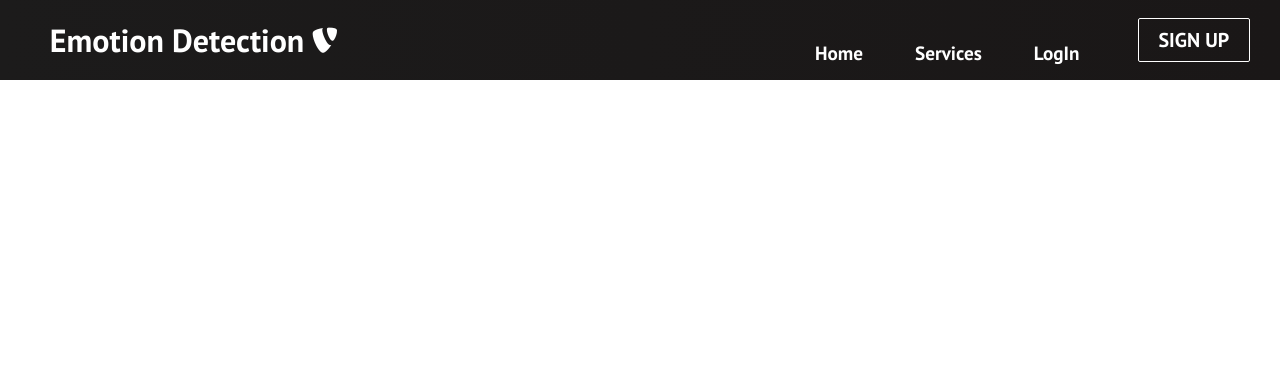
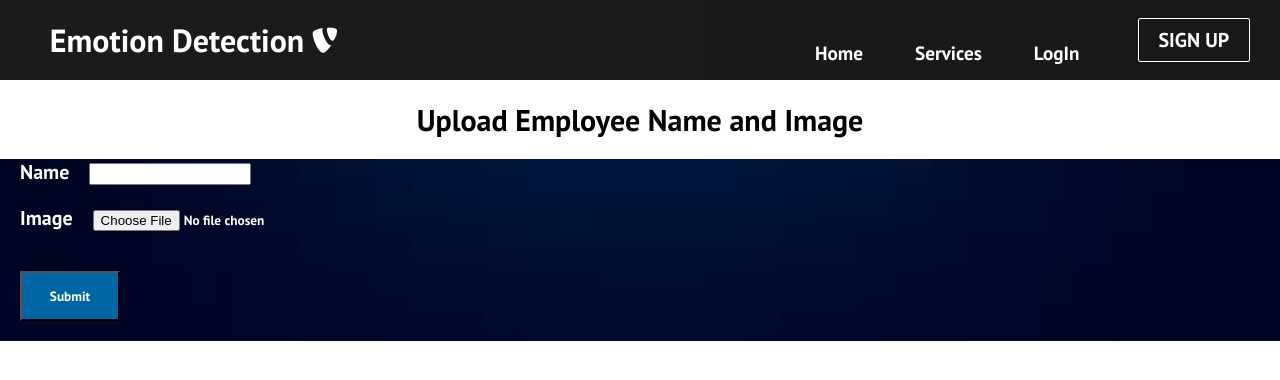
Before and after one commit to ramsha-jat/EmotionDetection, a React (Create React App) app: page /uploadimage in a window 1280 px wide. Shown: the top 380 px of the page. Built offline with nearby package versions, Linux system fonts and the light colour scheme.

Commit message:
form to upload images

```diff
--- a/src/App.js
+++ b/src/App.js
@@ -13,7 +13,8 @@ import Contact from './components/pages/Contact';
 import Support from './components/pages/Support';
 import View from './components/View';
 import RegistrationForm from './components/pages/RegistrationForm';
-
+import UploadEmployeeimage
+ from './components/pages/UploadEmployeeimage';
 function App() {
   return (
     <>
@@ -31,6 +32,7 @@ function App() {
           <Route path='contact' element={<Contact/>}/>
           <Route path='support' element={<Support/>}/>
           <Route path='/view' element={<View/>}/>
+          <Route path='/uploadimage' element={<UploadEmployeeimage/>}/>
     </Routes>
     </Router>
     </>
--- a/src/components/pages/Dashboard.js
+++ b/src/components/pages/Dashboard.js
@@ -10,24 +10,6 @@ function Dashboard() {
         aspectRatio: 0.6666666667,
         facingMode: "user"
       };
-
-
-    const inputRef = React.useRef(null);  // creates reference (to the invisible input)
-    const [file, setFile] = React.useState(null);
-
-    const handleFileChange = (e) => {
-        const files = e.target.files;
-        if (files.length > 0) {
-            const file = files[0];
-            setFile(file);
-        } else {
-            setFile(null);
-        }
-    };
-    useEffect(() => {
-        console.log(file);
-    }, [file]);
-
     return (
         <>
             <section>
@@ -72,9 +54,7 @@ function Dashboard() {
                                 }}></i>
                                 <span className='nav-item'>Home</span>
                             </li>
-                            <li style={{marginTop: '20px'}} onClick={() => {
-                                inputRef.current.click();// simulates clicking on file input element and opens dialog box
-                            }}>
+                            <li style={{marginTop: '20px'}}>
                                 <i className='fas fa-upload' style={{
                                     position: 'relative',
                                     width: '70px',
@@ -83,10 +63,8 @@ function Dashboard() {
                                     fontSize: '20px',
                                     textAlign: 'center'
                                 }}></i>
-                                <input type='file' id='file' ref={inputRef} style={{display: 'none'}}
-                                       onChange={handleFileChange}
-                                />
-                                <span className='nav-item'>Upload</span>
+                                <span className='nav-item'>
+                                <Link to='/uploadimage' className='linkhover' style={{textDecoration:'none',color:'#000000'}}>Upload</Link></span>
                             </li>
                             <li style={{marginTop: '20px'}}>
                                 <i className='fa fa-eye' style={{
--- a/src/components/pages/Login.js
+++ b/src/components/pages/Login.js
@@ -19,7 +19,7 @@ const Login = (props) => {
           <Box sx={{ mx: 3, height: 450 }}>
             <Box sx={{ borderBottom: 1, borderColor: 'divider' }}>
               <Tabs value={value} textColor='secondary' indicatorColor='secondary' onChange={handleChange}>
-              {props.value === 0? <Tab label='Login' sx={{ textTransform: 'none', fontWeight: 'bold' }}></Tab> :  <Tab label='Registration' sx={{ textTransform: 'none', fontWeight: 'bold' }}></Tab>}
+               <Tab label='Login' sx={{ textTransform: 'none', fontWeight: 'bold' }}></Tab>
               </Tabs>
             </Box>
             <UserLogin />
--- a/src/components/pages/RegistrationForm.js
+++ b/src/components/pages/RegistrationForm.js
@@ -21,10 +21,8 @@ const RegistrationForm = (props) => {
                         <Box sx={{borderBottom: 1, borderColor: 'divider'}}>
                             <Tabs value={value} textColor='secondary' indicatorColor='secondary'
                                   onChange={handleChange}>
-                                {props.value === 0 ?
-                                    <Tab label='Login' sx={{textTransform: 'none', fontWeight: 'bold'}}></Tab> :
-                                    <Tab label='Registration' sx={{textTransform: 'none', fontWeight: 'bold'}}></Tab>}
-                            </Tabs>
+
+                                    <Tab label='Registration' sx={{textTransform: 'none', fontWeight: 'bold'}}></Tab>                            </Tabs>
                         </Box>
                         <Registration/>
                     </Box>
--- /dev/null
+++ b/src/components/pages/UploadEmployeeimage.js
@@ -0,0 +1,45 @@
+import React from 'react'
+
+
+
+function UploadEmployeeimage() {
+   const fileSelectedHandler = event =>{
+        console.log(event.target.files[0])
+    }
+    const [formStatus, setFormStatus] = React.useState('Submit')
+    const onSubmit = (e) => {
+      e.preventDefault()
+      setFormStatus('Submitting...')
+      const { name, image } = e.target.elements
+      let conFom = {
+        name: name.value,
+        image: image.value,
+      }
+      console.log(conFom)
+    }
+  return (
+    <div>
+        <h2  style={{textAlign:'center',margin:'20px',fontSize:'30px',Color:'#FFFFFF'}}>Upload Employee Name and Image</h2>
+
+        <form  className='bgs' style={{color:'#FFFFFF'}}>
+          <label  htmlFor="name" style={{fontSize:'20px',margin:'20px'}}>
+            Name
+          </label>
+          <input  type="text" id="name" required />
+          <br></br>
+          <br></br>
+          <label htmlFor="image" style={{fontSize:'20px',margin:'20px'}}>
+          Image
+          </label>
+          <input  type="file" id="image" onChange={fileSelectedHandler}/>
+          <br></br><br></br>
+        <button  type="submit" style={{margin:'20px',background: '#0066A2',color: '#FFFFFF',borderstyle: 'outset',bordercolor: '#0066A2',
+	height: '50px',	width: '100px',	font: 'bold15px arial,sans-serif',textshadow: '#ef9937'}}>
+          {formStatus}
+        </button>
+        </form>
+        </div>
+  )
+}
+
+export default UploadEmployeeimage
```
